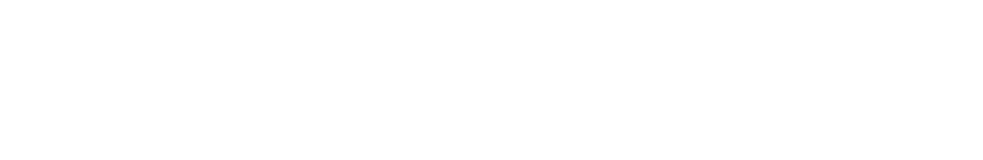
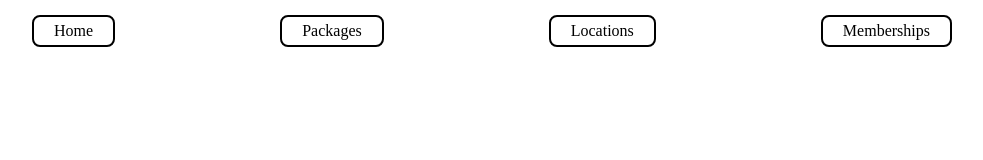
Before and after one commit to hemsara-edirisooriya/Fitness-Center-Gym-Management-Hub, a plain HTML site: page Index.html in a window 1280 px wide. Shown: the whole page, without its empty margins (148-1131 px from the left). Drawn offline with Linux system fonts and the light colour scheme.

Commit message:
Added a nav bar

```diff
--- a/Index.html
+++ b/Index.html
@@ -3,9 +3,15 @@
 <head>
     <meta charset="UTF-8">
     <meta name="viewport" content="width=device-width, initial-scale=1.0">
-    <title>Document</title>
+    <title>Homepage</title>
+    <link rel="stylesheet" href="/assets/css/style.css">
 </head>
 <body>
-
+    <nav class="nav-bar">
+        <a href="">Home</a>
+        <a href="">Packages</a>
+        <a href="">Locations</a>
+        <a href="">Memberships</a>
+    </nav>
 </body>
 </html>
--- /dev/null
+++ b/assets/css/style.css
@@ -0,0 +1,33 @@
+*{
+    box-sizing: border-box;
+    margin: 0;
+    padding: 0;
+}
+main{
+    padding-top: 40px;
+}
+.nav-bar{
+    display: flex;
+    position: fixed;
+    justify-items: center;
+    justify-content: space-evenly;
+    width: 100%;
+    padding: 15px;
+    background-image:linear-gradient(rgba(0,0,0,0.5)), url(/assets/imgs/17cc2306a79da8e9f748cd4742f68b52.jpg);
+    z-index: 1000;
+}
+.nav-bar a{
+    text-decoration: none;
+    color: black;
+    background-color: white;
+    border: solid black 2px;
+    border-radius: 8px;
+    padding: 5px 20px;
+    transition: .4s;
+}
+.nav-bar a:hover{
+    color: white;
+    background-color: black;
+    border: solid white 2px;
+    transition: .4s;
+}
```
Also changed, not shown: assets/imgs/17cc2306a79da8e9f748cd4742f68b52.jpg (added).
